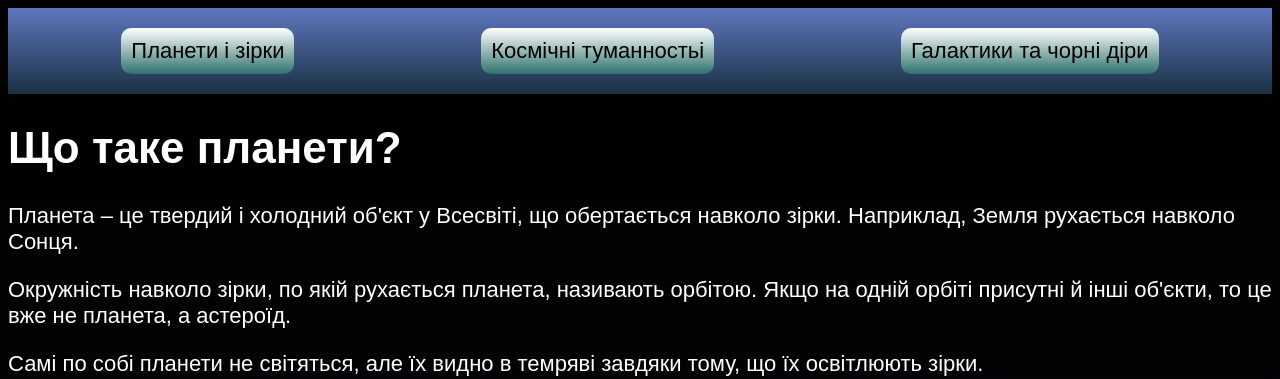
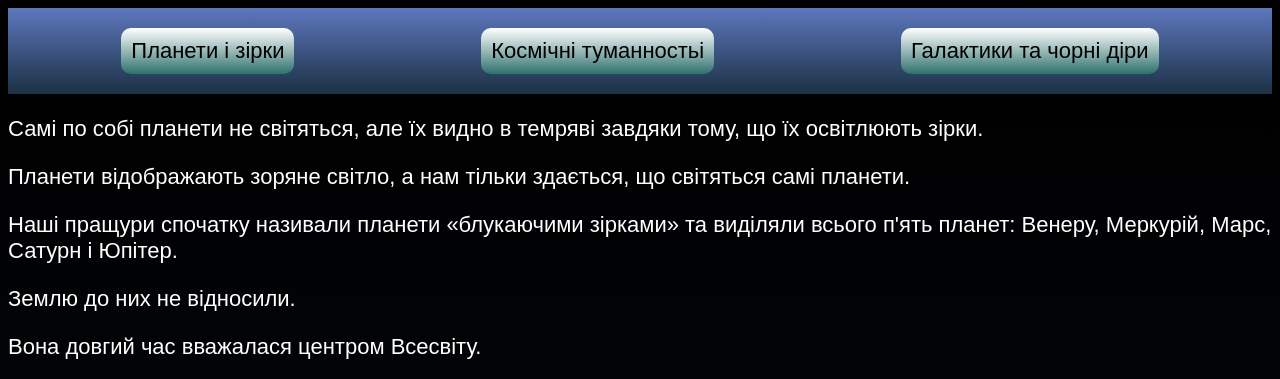
Before and after one commit to logika14/Artemfinal, a plain HTML site: page index.html in a window 1280 px wide. Shown: the top 379 px of the page. Drawn offline with Linux system fonts and the light colour scheme.

Commit message:
Update index.html

```diff
--- a/index.html
+++ b/index.html
@@ -8,9 +8,6 @@
             </nav>
         </header>
         <main>
-            <h1>Що таке планети?</h1>
-            <p>Планета – це твердий і холодний об'єкт у Всесвіті, що обертається навколо зірки. Наприклад, Земля рухається навколо Сонця.</p>
-            <p>Окружність навколо зірки, по якій рухається планета, називають орбітою. Якщо на одній орбіті присутні й інші об'єкти, то це вже не планета, а астероїд.</p>
 
            <p>Самі по собі планети не світяться, але їх видно в темряві завдяки тому, що їх освітлюють зірки.</p>
             <p>Планети відображають зоряне світло, а нам тільки здається, що світяться самі планети.</p>
```
